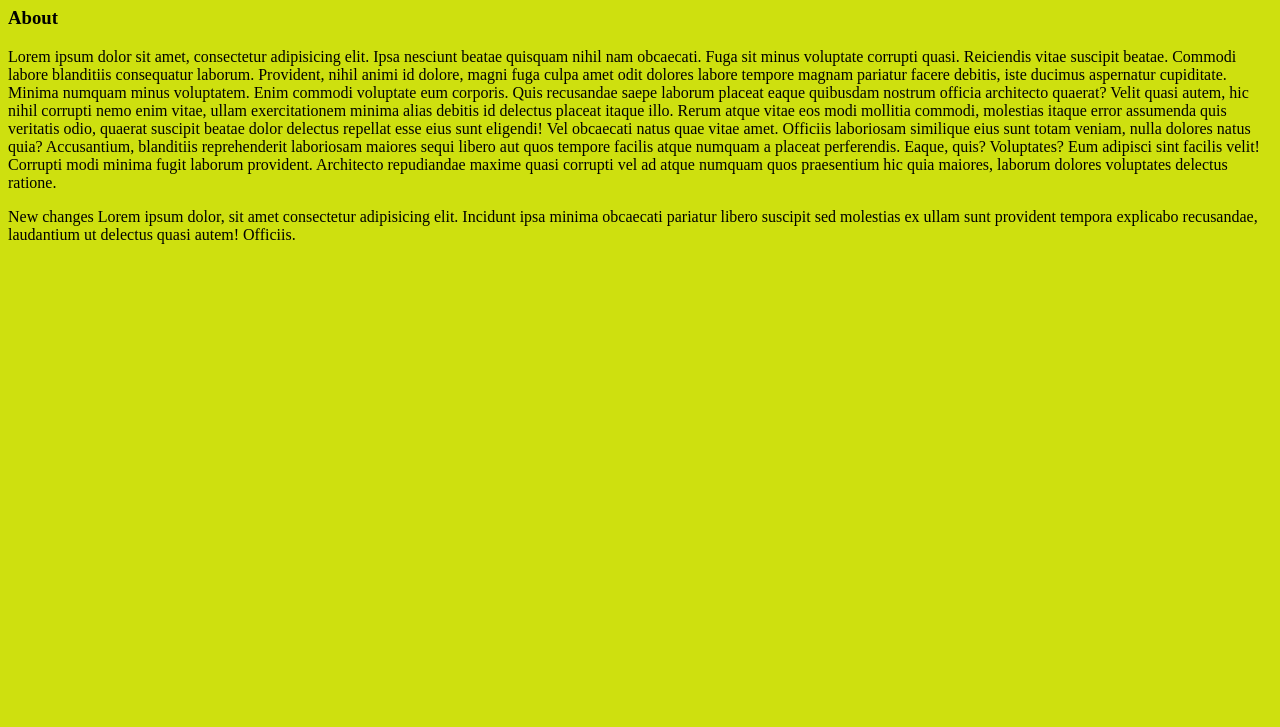
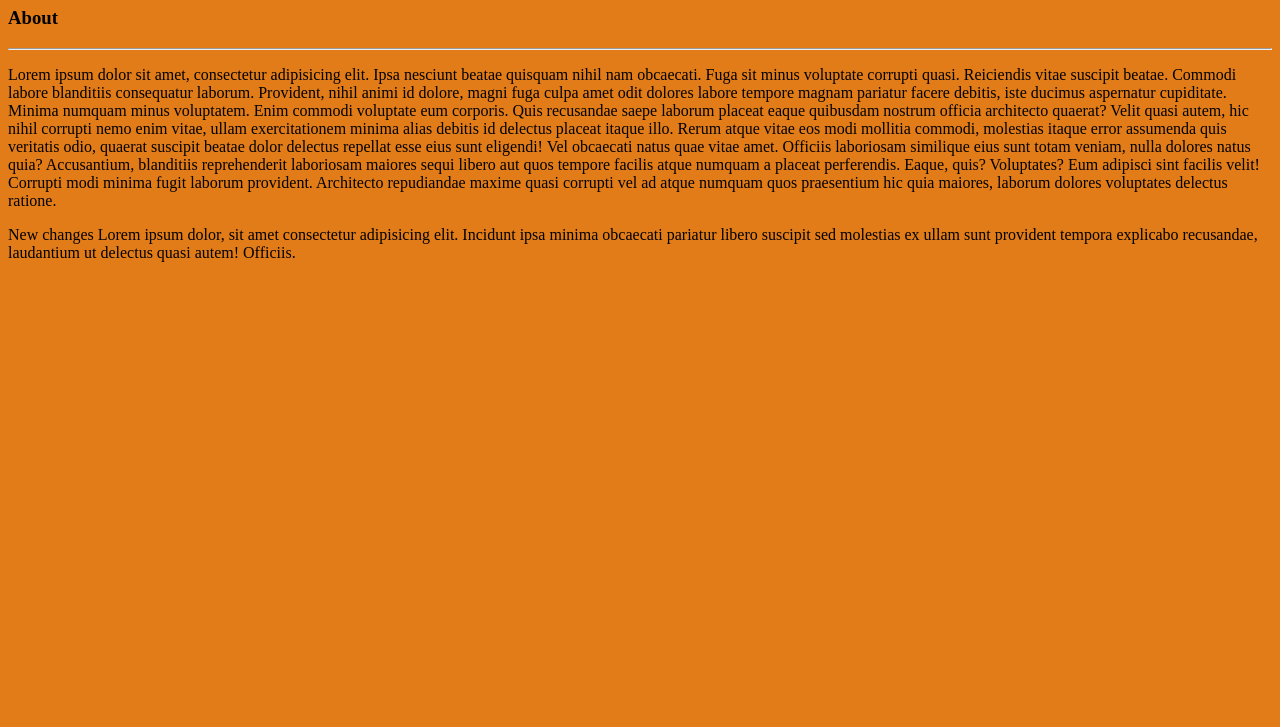
Before and after one commit to Manish5664/final, a plain HTML site: page index.html in a window 1280 px wide. Shown: the part 73-800 px from the top of the page. Drawn offline with Linux system fonts and the light colour scheme.

Commit message:
Update index.html

```diff
--- a/index.html
+++ b/index.html
@@ -1,8 +1,9 @@
 <!doctype html>
  <html>
-<body style="background:rgb(206, 224, 15)">
+<body style="background:rgb(226, 124, 25)">
   <h1>Welcome to My webite</h1>
   <h3>About</h3>
+ <hr/>
   <p>
     Lorem ipsum dolor sit amet, consectetur adipisicing elit. Ipsa nesciunt beatae quisquam nihil nam obcaecati. Fuga sit minus voluptate corrupti quasi. Reiciendis vitae suscipit beatae. Commodi labore blanditiis consequatur laborum.
     Provident, nihil animi id dolore, magni fuga culpa amet odit dolores labore tempore magnam pariatur facere debitis, iste ducimus aspernatur cupiditate. Minima numquam minus voluptatem. Enim commodi voluptate eum corporis.
```
